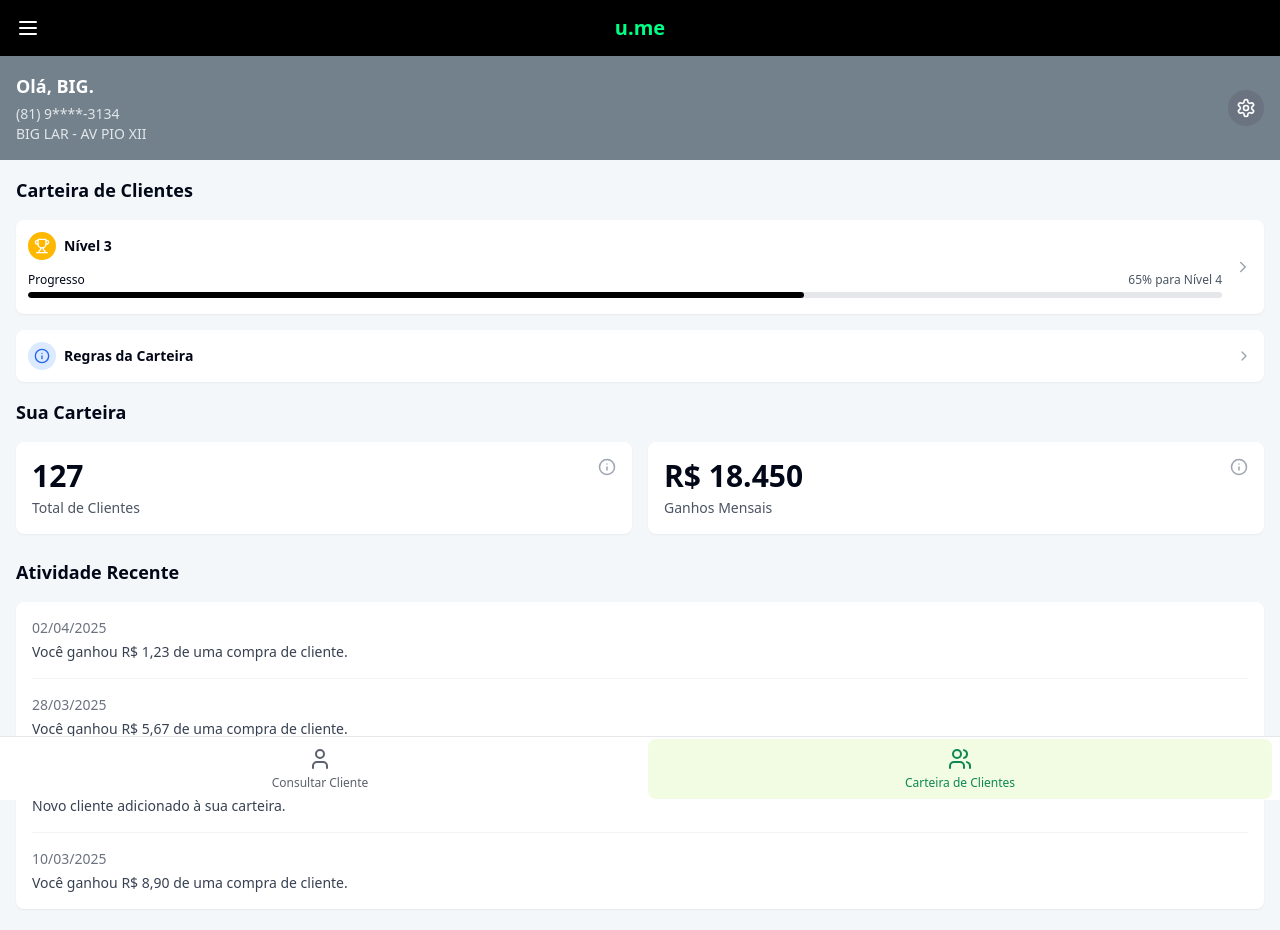
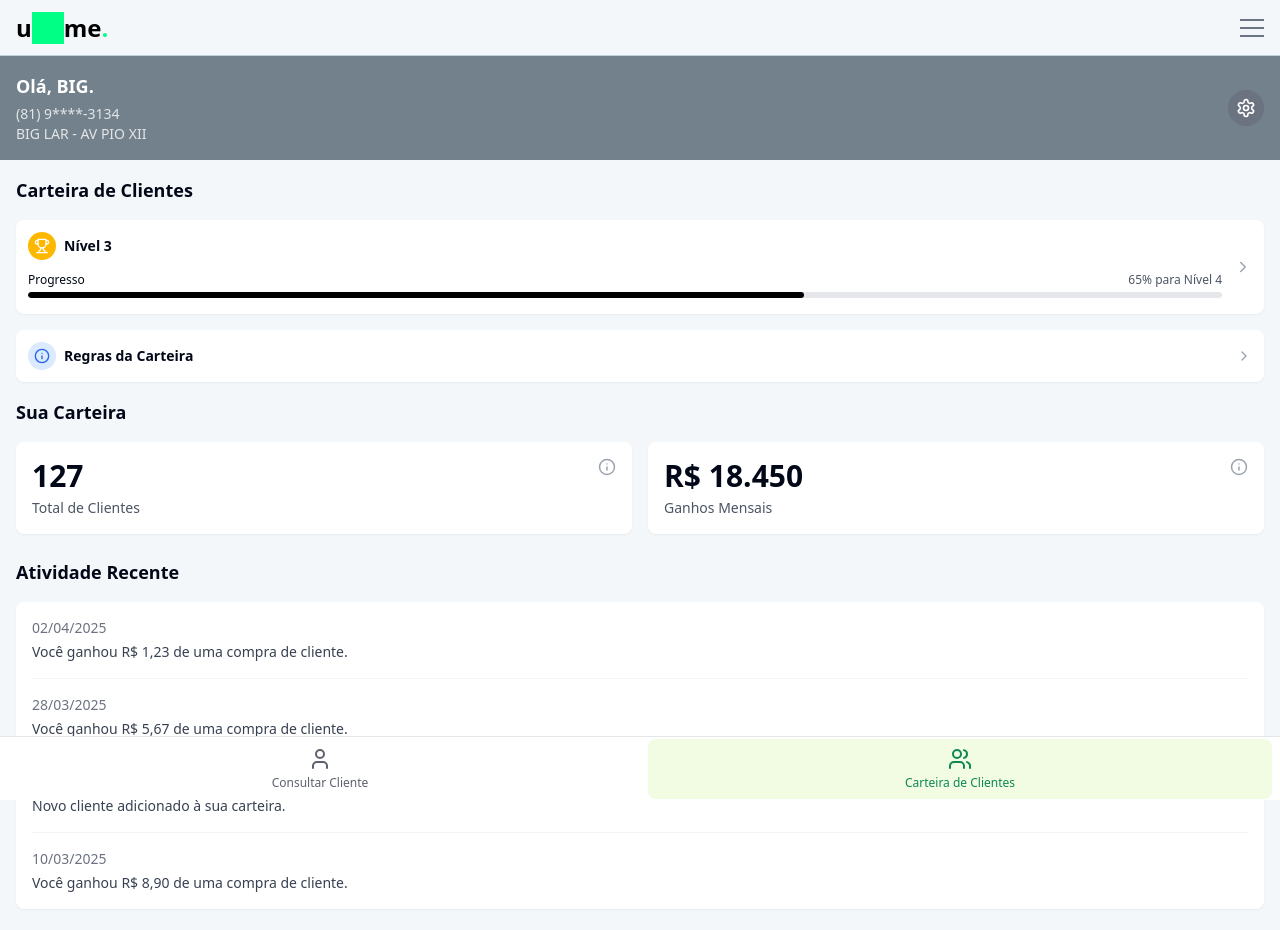
Before and after one commit to wallyborba/ume-sales-platform, a React (Vite) app: page /portfolio in a window 1280 px wide. Shown: the top 930 px of the page. Built offline with nearby package versions, Linux system fonts and the light colour scheme.

Commit message:
Fix: Update menu bar styling
Update the menu bar to use the specified background and stroke colors.

```diff
--- a/src/components/TopBar.tsx
+++ b/src/components/TopBar.tsx
@@ -11,12 +11,22 @@ const TopBar = () => {
   };
 
   return (
-    <div className="bg-u-black h-14 flex items-center justify-between px-4">
-      <button className="text-white" onClick={toggleMenu}>
-        {isMenuOpen ? <X size={24} /> : <Menu size={24} />}
+    <div className="bg-[#F3F7FA] h-14 flex items-center justify-between px-4 border-b border-[#C4D0D8]">
+      <div className="flex items-center">
+        <span className="text-u-black font-bold text-2xl">u</span>
+        <span className="bg-u-green w-8 h-8"></span>
+        <span className="text-u-black font-bold text-2xl">me<span className="text-u-green">.</span></span>
+      </div>
+
+      <button className="text-u-gray" onClick={toggleMenu}>
+        {isMenuOpen ? <X size={24} /> : (
+          <div className="flex flex-col space-y-1.5">
+            <div className="w-6 h-0.5 bg-gray-500"></div>
+            <div className="w-6 h-0.5 bg-gray-500"></div>
+            <div className="w-6 h-0.5 bg-gray-500"></div>
+          </div>
+        )}
       </button>
-      <div className="text-u-green font-bold text-xl">u.me</div>
-      <div className="w-6"></div> {/* Empty div for balance */}
 
       {/* Mobile Navigation Menu */}
       {isMenuOpen && (
```
